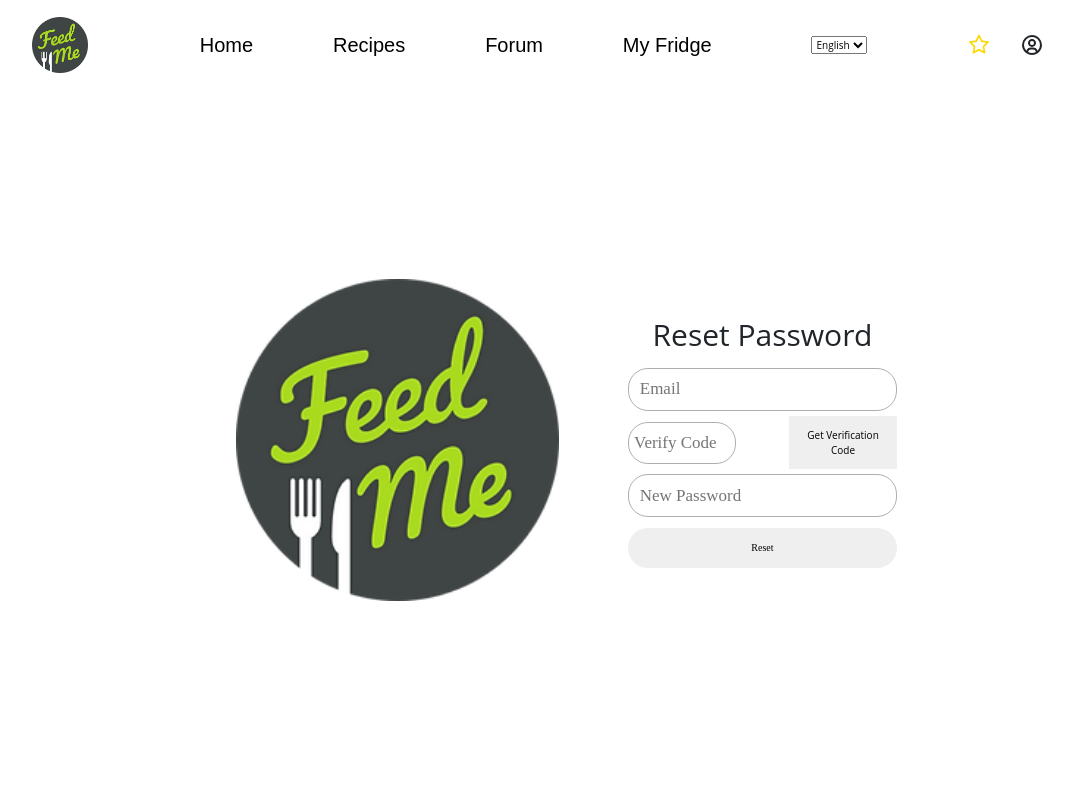
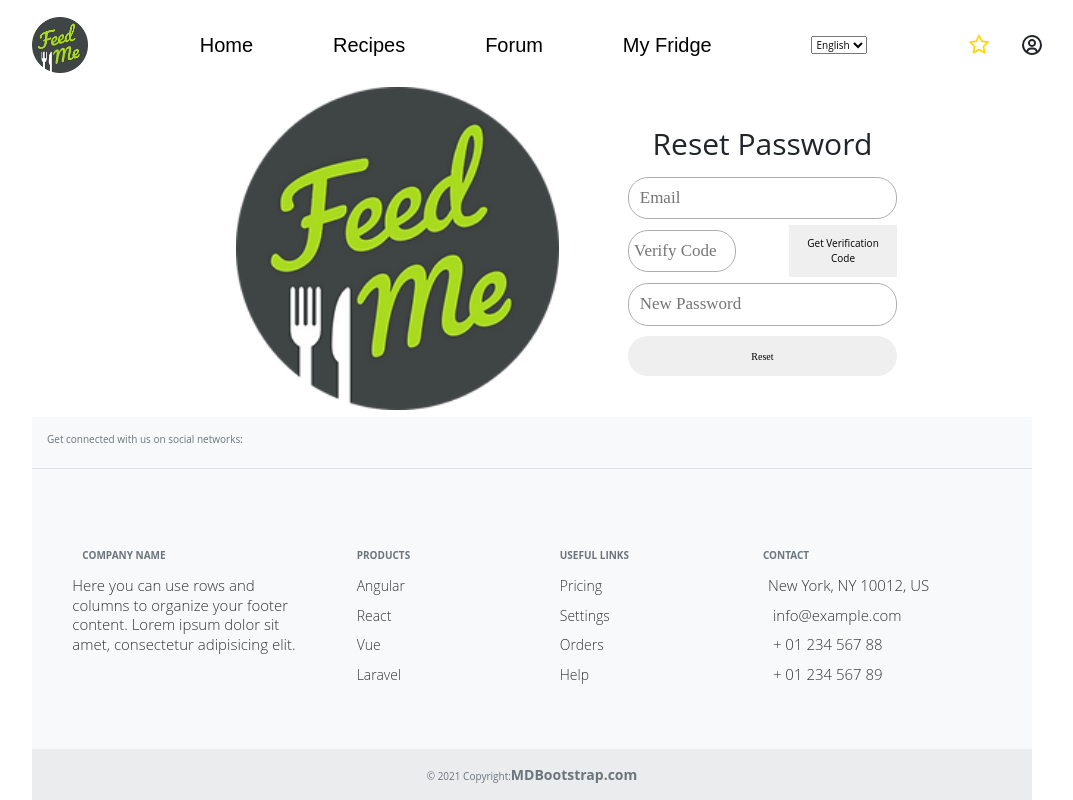
Before and after one commit to maxyhwu/feedme, a React (Create React App) app in the folder frontend/: page /SetPassword in a window 1280 px wide. Shown: the whole page, without its empty margins (108-1181 px from the left). Built offline with nearby package versions, Linux system fonts and the light colour scheme.

Commit message:
add footer

```diff
--- a/frontend/src/App.js
+++ b/frontend/src/App.js
@@ -1,6 +1,7 @@
 // import './App.css';
 import { BrowserRouter as Router, Route, Routes } from "react-router-dom";
 import Header from "./Header/Header";
+import Footer from "./Footer/Footer";
 import styled from 'styled-components';
 import {LoginContextProvider} from './Context/LoginCnt'
 import { LangContextProvider } from "./Context/LangCnt";
@@ -28,6 +29,7 @@ function App() {
             <Routes>
               <Route path='/*' element={ <Main/> } />
             </Routes>
+            <Footer/>
           </Router>
         </ Wrapper>
       </LoginContextProvider>
--- /dev/null
+++ b/frontend/src/Footer/Footer.js
@@ -0,0 +1,127 @@
+import React from 'react';
+import { MDBFooter, MDBContainer, MDBRow, MDBCol, MDBIcon } from 'mdb-react-ui-kit';
+
+const Footer = () => {
+  return (
+    <MDBFooter bgColor='light' className='text-center text-lg-start text-muted' width="100vw">
+      <section className='d-flex justify-content-center justify-content-lg-between p-4 border-bottom'>
+        <div className='me-5 d-none d-lg-block'>
+          <span>Get connected with us on social networks:</span>
+        </div>
+
+        <div>
+          <a href='' className='me-4 text-reset'>
+            <MDBIcon color='secondary' fab icon='facebook-f' />
+          </a>
+          <a href='' className='me-4 text-reset'>
+            <MDBIcon color='secondary' fab icon='twitter' />
+          </a>
+          <a href='' className='me-4 text-reset'>
+            <MDBIcon color='secondary' fab icon='google' />
+          </a>
+          <a href='' className='me-4 text-reset'>
+            <MDBIcon color='secondary' fab icon='instagram' />
+          </a>
+          <a href='' className='me-4 text-reset'>
+            <MDBIcon color='secondary' fab icon='linkedin' />
+          </a>
+          <a href='' className='me-4 text-reset'>
+            <MDBIcon color='secondary' fab icon='github' />
+          </a>
+        </div>
+      </section>
+
+      <section className=''>
+        <MDBContainer className='text-center text-md-start mt-5'>
+          <MDBRow className='mt-3'>
+            <MDBCol md='3' lg='4' xl='3' className='mx-auto mb-4'>
+              <h6 className='text-uppercase fw-bold mb-4'>
+                <MDBIcon color='secondary' icon='gem' className='me-3' />
+                Company name
+              </h6>
+              <p>
+                Here you can use rows and columns to organize your footer content. Lorem ipsum dolor sit
+                amet, consectetur adipisicing elit.
+              </p>
+            </MDBCol>
+
+            <MDBCol md='2' lg='2' xl='2' className='mx-auto mb-4'>
+              <h6 className='text-uppercase fw-bold mb-4'>Products</h6>
+              <p>
+                <a href='#!' className='text-reset'>
+                  Angular
+                </a>
+              </p>
+              <p>
+                <a href='#!' className='text-reset'>
+                  React
+                </a>
+              </p>
+              <p>
+                <a href='#!' className='text-reset'>
+                  Vue
+                </a>
+              </p>
+              <p>
+                <a href='#!' className='text-reset'>
+                  Laravel
+                </a>
+              </p>
+            </MDBCol>
+
+            <MDBCol md='3' lg='2' xl='2' className='mx-auto mb-4'>
+              <h6 className='text-uppercase fw-bold mb-4'>Useful links</h6>
+              <p>
+                <a href='#!' className='text-reset'>
+                  Pricing
+                </a>
+              </p>
+              <p>
+                <a href='#!' className='text-reset'>
+                  Settings
+                </a>
+              </p>
+              <p>
+                <a href='#!' className='text-reset'>
+                  Orders
+                </a>
+              </p>
+              <p>
+                <a href='#!' className='text-reset'>
+                  Help
+                </a>
+              </p>
+            </MDBCol>
+
+            <MDBCol md='4' lg='3' xl='3' className='mx-auto mb-md-0 mb-4'>
+              <h6 className='text-uppercase fw-bold mb-4'>Contact</h6>
+              <p>
+                <MDBIcon color='secondary' icon='home' className='me-2' />
+                New York, NY 10012, US
+              </p>
+              <p>
+                <MDBIcon color='secondary' icon='envelope' className='me-3' />
+                info@example.com
+              </p>
+              <p>
+                <MDBIcon color='secondary' icon='phone' className='me-3' /> + 01 234 567 88
+              </p>
+              <p>
+                <MDBIcon color='secondary' icon='print' className='me-3' /> + 01 234 567 89
+              </p>
+            </MDBCol>
+          </MDBRow>
+        </MDBContainer>
+      </section>
+
+      <div className='text-center p-4' style={{ backgroundColor: 'rgba(0, 0, 0, 0.05)' }}>
+        © 2021 Copyright:
+        <a className='text-reset fw-bold' href='https://mdbootstrap.com/'>
+          MDBootstrap.com
+        </a>
+      </div>
+    </MDBFooter>
+  );
+}
+
+export default Footer;
```
